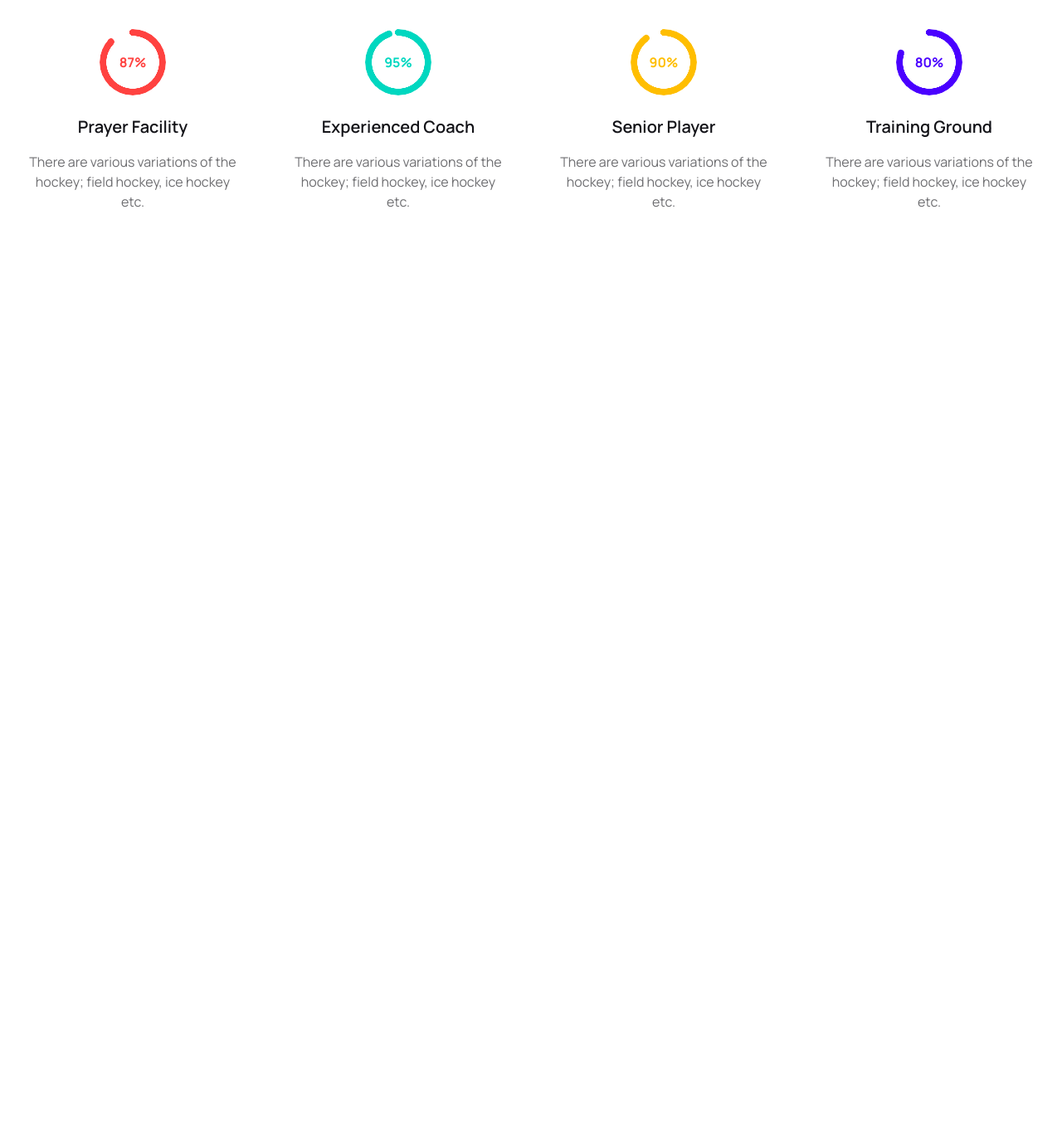
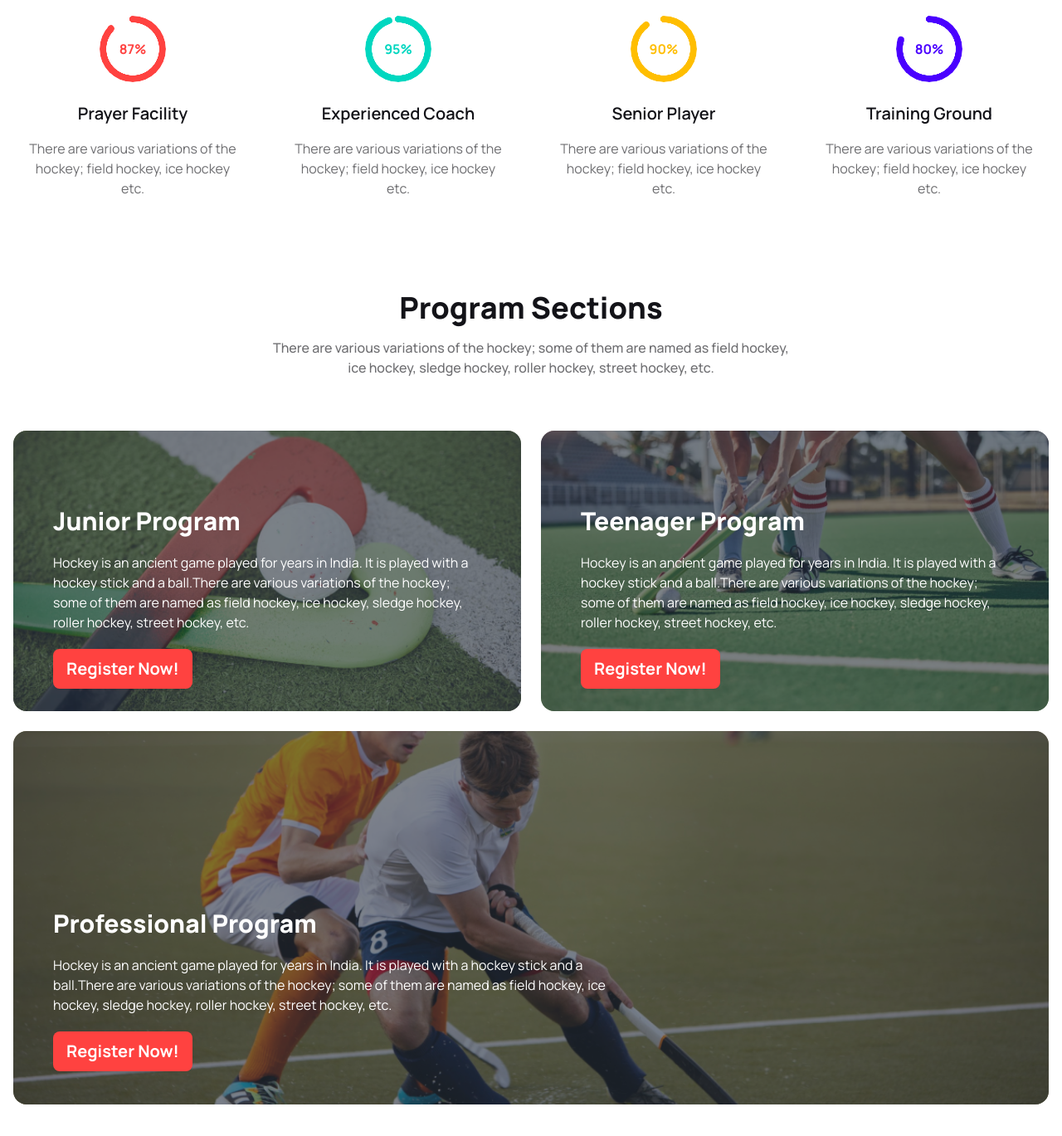
Before and after one commit to sumaiyakhondoker/hockeys, a plain HTML site: page index.html in a window 1280 px wide. Shown: the part 833-2202 px from the top of the page at 83% size. Before the commit the page ends 1232 px from the top, so only its background shows below. Drawn offline with nearby package versions, Linux system fonts and the light colour scheme.

Commit message:
program section added

```diff
--- a/index.html
+++ b/index.html
@@ -81,7 +81,7 @@
 
     <main class="container mx-auto">
         <!-- hockey club section -->
-        <section class="text-center my-28">
+        <section class="text-center my-24">
 
         <h2 class="text-2xl lg:text-4xl font-extrabold text-color-primary ">Professional Hockeys Club</h2>
         <p class="font-medium text-color-gray lg:w-[630px]  mx-auto mt-4 mb-16 text-sm lg:text-base">There are various variations of the hockey; some of them are named as field hockey, ice hockey, sledge hockey, roller hockey, street hockey, etc.</p>
@@ -137,6 +137,61 @@
          </div>
         </section>
 
+        <!-- program section -->
+        <section class="my-24">
+        <h2 class="text-2xl lg:text-4xl font-extrabold text-color-primary text-center ">Program Sections</h2>
+        <p class="font-medium text-color-gray lg:w-[630px]  mx-auto mt-4 mb-16 text-sm lg:text-base text-center">There are various variations of the hockey; some of them are named as field hockey, ice hockey, sledge hockey, roller hockey, street hockey, etc.</p>
+
+        <!-- container -->
+        <div>
+
+          <!-- row 1 container -->
+          <div class="flex flex-col lg:flex-row gap-6 mb-6 lg:h-[338px]">
+          <!-- img 1 -->
+          <div class="hero flex-1 rounded-2xl " style="background-image: url('Images/2.png');">
+            <div class="hero-overlay bg-opacity-60 rounded-2xl"></div>
+            <div class="hero-content">
+              <div class="text-left p-4 lg:pb-0 lg:pt-16 lg:px-8 ">
+                <h1 class="mb-5 text-3xl font-extrabold text-white">Junior Program</h1>
+                <p class="mb-5 text-white">Hockey is an ancient game played for years in India. It is played with a hockey stick and a ball.There are various variations of the hockey; some of them are named as field hockey, ice hockey, sledge hockey, roller hockey, street hockey, etc.</p>
+                <button class="btn bg-color-red border-none text-white text-xl font-bold">Register Now!</button>
+              </div>
+            </div>
+          </div>
+          <!-- img 2 -->
+          <div class="hero flex-1 rounded-2xl " style="background-image: url('Images/3.png');">
+            <div class="hero-overlay bg-opacity-60 rounded-2xl"></div>
+            <div class="hero-content text-neutral-content">
+              <div class="text-left p-4 lg:pb-0 lg:pt-16 lg:px-8 ">
+                <h1 class="mb-5 text-3xl font-extrabold text-white">Teenager Program</h1>
+                <p class="mb-5 text-white">Hockey is an ancient game played for years in India. It is played with a hockey stick and a ball.There are various variations of the hockey; some of them are named as field hockey, ice hockey, sledge hockey, roller hockey, street hockey, etc.</p>
+                <button class="btn bg-color-red border-none text-white text-xl font-bold">Register Now!</button>
+              </div>
+            </div>
+          </div>
+
+        </div>
+
+
+          <!-- row 2 container -->
+          <div class="">
+            <!-- img 1 -->
+            <div class="lg:relative hero lg:h-[450px] rounded-2xl" style="background-image: url('Images/4.png');">
+              <div class="hero-overlay bg-opacity-60 rounded-2xl"></div>
+              <div class="">
+                <div class="p-8 lg:p-0 lg:absolute lg:left-12 lg:bottom-10 lg:w-[700px] ">
+                  <h1 class="mb-5 text-3xl font-extrabold text-white">Professional Program</h1>
+                  <p class="mb-5 text-white">Hockey is an ancient game played for years in India. It is played with a hockey stick and a ball.There are various variations of the hockey; some of them are named as field hockey, ice hockey, sledge hockey, roller hockey, street hockey, etc.</p>
+                  <button class="btn bg-color-red border-none text-white text-xl font-bold">Register Now!</button>
+                </div>
+              </div>
+            </div>
+
+          </div>
+        </div>
+
+        </section>
+
     </main>
 
     <footer>
```
